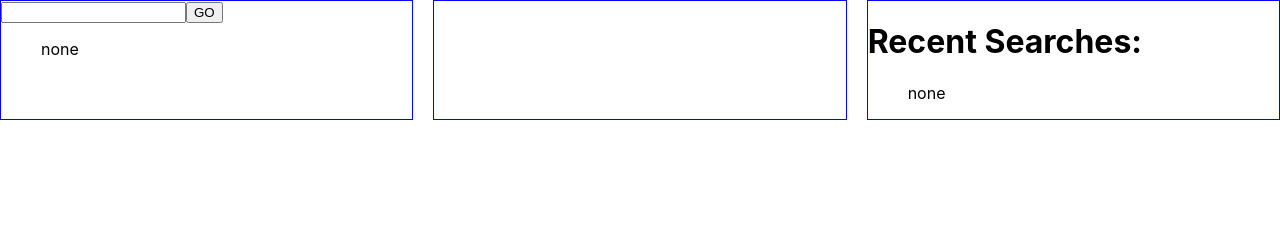
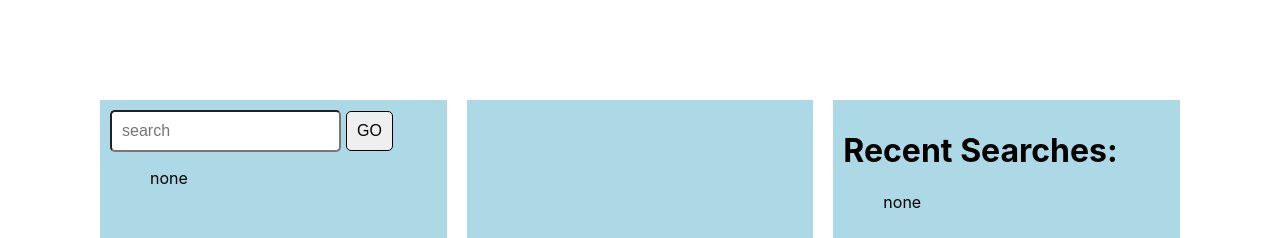
Before and after one commit to skendis/react-hooks-soundcloud, a React (Create React App) app: page / in a window 1280 px wide. Shown: the top 238 px of the page. Built offline with nearby package versions, Linux system fonts and the light colour scheme.

Commit message:
added scss

```diff
--- a/src/components/ImageContainer.js
+++ b/src/components/ImageContainer.js
@@ -3,7 +3,7 @@ import Player from './ui/Player.js'
 import { connect } from 'react-redux';
 function ImageContainer({ selectedResult }) {
 	return (
-		<div>
+		<div className="image-container flex justify-center align-center column">
 			<img src={selectedResult.artwork} alt=""/>
 			<Player result={selectedResult}/>
 		</div>
--- a/src/components/ui/ResultPreview.js
+++ b/src/components/ui/ResultPreview.js
@@ -7,7 +7,7 @@ function ResultPreview({ result, isTileView, dispatch }) {
 	};
 
 	return (
-		<li>
+		<li className="result-preview flex space-between">
 			<p onClick={setResult}>{result.title}</p>
 			{isTileView ? <img src={result.artwork_url} alt="" /> : ''}
 		</li>
--- a/src/components/ui/ResultsList.js
+++ b/src/components/ui/ResultsList.js
@@ -5,6 +5,6 @@ function ResultsList({ results}) {
 	const list = results.map((result,idx) => {
 		return <ResultPreview result={result} key={idx} />;
 	});
-	return <ul>{list.length ? list : 'none'}</ul>;
+	return <ol>{list.length ? list : 'none'}</ol>;
 }
 export default ResultsList;
--- a/src/components/ui/SearchBar.js
+++ b/src/components/ui/SearchBar.js
@@ -11,9 +11,9 @@ function SearchBar({ dispatch }) {
 		setSearchText(event.target.value);
 	};
 	return (
-		<div>
-			<input type="text" name="" id="" value={searchText} onChange={handleChange} />
-			<button onClick={handleSubmit}>GO</button>
+		<div className="search-bar">
+			<input type="text" className="search-input" placeholder="search" value={searchText} onChange={handleChange} />
+			<button className="primary-btn" onClick={handleSubmit}>GO</button>
 		</div>
 	);
 }
--- a/src/store/reducers/searchReducer.js
+++ b/src/store/reducers/searchReducer.js
@@ -3,7 +3,7 @@ import types from '../types.js';
 const initialState = {
 	recentSearchTerms: [],
 	searchResults: {},
-	isTileView: false,
+	isTileView: true,
 	selectedResult: {}
 };
 
--- /dev/null
+++ b/src/styles/componets/image-container.scss
@@ -0,0 +1,7 @@
+.image-container{
+    img{
+        width: 100%;
+        height: auto;
+        object-fit: cover;
+    }
+}
--- /dev/null
+++ b/src/styles/componets/result-preview.scss
@@ -0,0 +1,5 @@
+.result-preview{
+    cursor: pointer;
+    font-size: em(19px);
+    margin-bottom: em(8px);
+}
--- /dev/null
+++ b/src/styles/componets/search-bar.scss
@@ -0,0 +1,14 @@
+
+.primary-btn{
+    outline: none;
+    border:1px solid black;
+    border-radius: em(5px);
+    padding: em(10px);
+    font-size: em(16px);
+}
+.search-input{
+    padding: em(10px);
+    border-radius: em(5px);
+    font-size: em(16px);
+    margin-right: em(5px);
+}
--- /dev/null
+++ b/src/styles/functions.scss
@@ -0,0 +1,10 @@
+// REM Functions
+@function rem($size) {
+    $remSize: $size / 16px;
+    @return ($remSize) * 1rem;
+}
+
+// EM Functions
+@function em($pixels, $context: 16px) {
+    @return ($pixels/$context) * 1em;
+}
--- /dev/null
+++ b/src/styles/helpers.scss
@@ -0,0 +1,21 @@
+.flex{
+    display: flex;
+}
+.justify-center{
+    justify-content: center;
+}
+.align-center{
+    align-items: center;
+}
+.space-between{
+    justify-content: space-between;
+}
+.space-around{
+    justify-content: space-around;
+}
+.clean-list{
+    list-style-type: none;
+}
+.column{
+    flex-direction: column;
+}
--- a/src/styles/style.scss
+++ b/src/styles/style.scss
@@ -1,8 +1,21 @@
+// Base
+@import './variables.scss';
+@import './functions.scss';
+@import './helpers.scss';
+
+// Componetns
+@import './componets/search-bar.scss';
+@import './componets/result-preview.scss';
+@import './componets/image-container.scss';
+
 .App{
     display: grid;
     grid-template-columns: 1fr 1fr 1fr;
-    gap: 20px;
+    gap: em(20px);
+    padding: em(100px);
 }
 .App>div{
-    border:1px solid blue;
+    background-color: $clr1;
+    min-height: em(600px);
+    padding: em(10px);
 }
--- /dev/null
+++ b/src/styles/variables.scss
@@ -0,0 +1 @@
+$clr1: lightblue;
```
